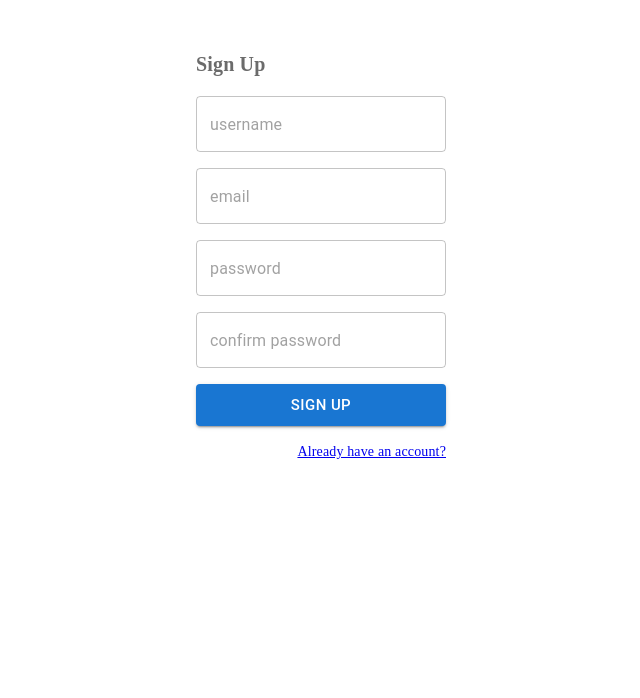
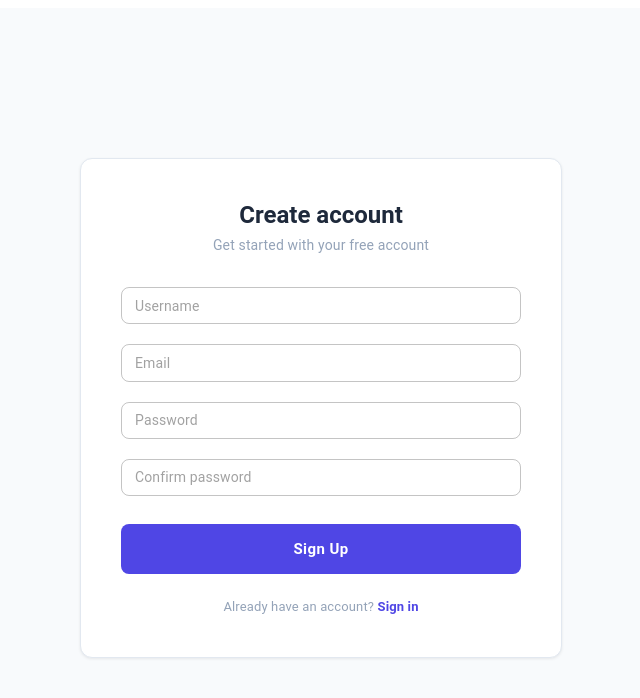
Before and after one commit to devazimi/RankUp, a Next.js app: page /register in a window 1280 px wide. Shown: the top 698 px of the page, without its empty margins (319-959 px from the left). Built offline with nearby package versions, Linux system fonts and the light colour scheme.

Commit message:
login and signup page changed to a better ui/ux design

```diff
--- a/app/register/page.tsx
+++ b/app/register/page.tsx
@@ -5,151 +5,286 @@ import { Box, Button, Stack, TextField, Typography } from "@mui/material";
 import Link from "next/link";
 import z from "zod";
 
-// zod schema for client
 const registerSchema = z
   .object({
-    username: z.string().min(3, "username must be 4 char and more"),
-    email: z.string().email("incorrect email format"),
-    password: z.string().min(6, "password must be 6 char and more"),
+    username: z.string().min(3, "Username must be at least 3 characters"),
+    email: z.string().email("Please enter a valid email"),
+    password: z.string().min(6, "Password must be at least 6 characters"),
     confirmPassword: z.string(),
   })
   .refine((data) => data.password === data.confirmPassword, {
-    message: "incorrect confirm password",
+    message: "Passwords do not match",
     path: ["confirmPassword"],
   });
 
-export default function RegisterPage()  {
+export default function RegisterPage() {
   // eslint-disable-next-line @typescript-eslint/no-explicit-any
   const [errors, setErrors] = useState<any>({});
-  const [username, setUsername] = useState<string>("");
-  const [email, setEmail] = useState<string>("");
-  const [password, setPassword] = useState<string>("");
-  const [confirmPassword, setConfirmPassword] = useState<string>("");
+  const [username, setUsername] = useState("");
+  const [email, setEmail] = useState("");
+  const [password, setPassword] = useState("");
+  const [confirmPassword, setConfirmPassword] = useState("");
+  const [isLoading, setIsLoading] = useState(false);
+  const [serverError, setServerError] = useState("");
 
   const router = useRouter();
 
   const handleSubmit = async (e: FormEvent) => {
     e.preventDefault();
-    try {
-      const data = {
-        username,
-        email,
-        password,
-        confirmPassword,
-      };
+    setServerError("");
 
+    // Validation
+    const data = { username, email, password, confirmPassword };
     const result = registerSchema.safeParse(data);
 
     if (!result.success) {
-        const formattedErrors = result.error.format();
-        setErrors(formattedErrors);
-        console.log(errors);
+      setErrors(result.error.format());
       return;
     }
 
-      console.log("valid data: ", data);
-      setErrors(null);
+    setErrors({});
+    setIsLoading(true);
 
+    try {
       const res = await fetch("/api/auth/register", {
         method: "POST",
         headers: { "Content-Type": "application/json" },
         body: JSON.stringify({ username, email, password }),
       });
 
-      const validData = await res.json();
+      const responseData = await res.json();
 
       if (!res.ok) {
-        setErrors(validData.error || "something went wrong @registerPage");
+        setServerError(responseData.error || "Registration failed");
         return;
       }
 
-      console.log("register success!");
-
-      router.push("/login");
+      router.push("/login?registered=true");
     } catch (err) {
-      setErrors("error to register");
+      setServerError("Network error. Please try again.");
+    } finally {
+      setIsLoading(false);
     }
   };
 
-  // to make code shorter in TextField for error and helperText
   const getError = (fieldName: string) => {
     return errors?.[fieldName]?._errors?.[0];
   };
 
   return (
     <Box
-      component={"section"}
       sx={{
+        minHeight: "100vh",
         display: "flex",
         alignItems: "center",
         justifyContent: "center",
-        margin: "auto",
+        bgcolor: "#f8fafc",
+        px: 2,
       }}
     >
       <Box
+        sx={{
+          width: "100%",
+          maxWidth: 400,
+          bgcolor: "white",
+          borderRadius: 3,
+          boxShadow: "0 1px 3px rgba(0,0,0,0.08)",
+          border: "1px solid #e2e8f0",
+          p: { xs: 3, sm: 5 },
+        }}
+      >
+        {/* Header */}
+        <Box sx={{ mb: 4, textAlign: "center" }}>
+          <Typography
+            variant="h5"
+            sx={{
+              fontWeight: 700,
+              color: "#1e293b",
+              mb: 0.5,
+              fontSize: { xs: 20, sm: 24 },
+            }}
+          >
+            Create account
+          </Typography>
+          <Typography variant="body2" sx={{ color: "#94a3b8", fontSize: 14 }}>
+            Get started with your free account
+          </Typography>
+        </Box>
+
+        {/* Form */}
+        <Box
           component="form"
           onSubmit={handleSubmit}
+          sx={{ display: "flex", flexDirection: "column", gap: 2.5 }}
+        >
+          <TextField
+            fullWidth
+            placeholder="Username"
+            value={username}
+            onChange={(e) => {
+              setUsername(e.target.value);
+              if (errors.username) {
+                const newErrors = { ...errors };
+                delete newErrors.username;
+                setErrors(newErrors);
+              }
+            }}
+            error={!!getError("username")}
+            helperText={getError("username")}
+            size="small"
             sx={{
-          display: "flex",
-          flexDirection: "column",
-          //   margin: "auto",
-          gap: 2,
-          padding: 5,
+              "& .MuiOutlinedInput-root": {
+                borderRadius: 2,
+                fontSize: 14,
+                "&:hover fieldset": {
+                  borderColor: "#4f46e5",
+                },
+              },
+            }}
+          />
+
+          <TextField
+            fullWidth
+            type="email"
+            placeholder="Email"
+            value={email}
+            onChange={(e) => {
+              setEmail(e.target.value);
+              if (errors.email) {
+                const newErrors = { ...errors };
+                delete newErrors.email;
+                setErrors(newErrors);
+              }
+            }}
+            error={!!getError("email")}
+            helperText={getError("email")}
+            size="small"
+            sx={{
+              "& .MuiOutlinedInput-root": {
+                borderRadius: 2,
+                fontSize: 14,
+                "&:hover fieldset": {
+                  borderColor: "#4f46e5",
+                },
+              },
+            }}
+          />
+
+          <TextField
+            fullWidth
+            type="password"
+            placeholder="Password"
+            value={password}
+            onChange={(e) => {
+              setPassword(e.target.value);
+              if (errors.password) {
+                const newErrors = { ...errors };
+                delete newErrors.password;
+                setErrors(newErrors);
+              }
+            }}
+            error={!!getError("password")}
+            helperText={getError("password")}
+            size="small"
+            sx={{
+              "& .MuiOutlinedInput-root": {
+                borderRadius: 2,
+                fontSize: 14,
+                "&:hover fieldset": {
+                  borderColor: "#4f46e5",
+                },
+              },
+            }}
+          />
+
+          <TextField
+            fullWidth
+            type="password"
+            placeholder="Confirm password"
+            value={confirmPassword}
+            onChange={(e) => {
+              setConfirmPassword(e.target.value);
+              if (errors.confirmPassword) {
+                const newErrors = { ...errors };
+                delete newErrors.confirmPassword;
+                setErrors(newErrors);
+              }
+            }}
+            error={!!getError("confirmPassword")}
+            helperText={getError("confirmPassword")}
+            size="small"
+            sx={{
+              "& .MuiOutlinedInput-root": {
+                borderRadius: 2,
+                fontSize: 14,
+                "&:hover fieldset": {
+                  borderColor: "#4f46e5",
+                },
+              },
+            }}
+          />
+
+          {/* Server Error */}
+          {serverError && (
+            <Typography
+              sx={{
+                color: "#ef4444",
+                fontSize: 13,
+                textAlign: "center",
+                bgcolor: "#fef2f2",
+                py: 1.5,
+                borderRadius: 2,
+                border: "1px solid #fee2e2",
               }}
             >
-        <Typography
-          variant="h6"
-          fontFamily="inherit"
-          fontWeight={"bold"}
-          color="#6b6b6b"
-        >
-          Sign Up
-        </Typography>
-        <TextField
-          sx={{ width: 250 }}
-          value={username}
-          placeholder="username"
-          onChange={(e) => setUsername(e.target.value)}
-          error={!!getError("username")}
-          helperText={getError("username")}
-        />
-        <TextField
-          sx={{ width: 250 }}
-          value={email}
-          placeholder="email"
-          onChange={(e) => setEmail(e.target.value)}
-          error={!!getError("email")}
-          helperText={getError("email")}
-        />
-        <TextField
-          sx={{ width: 250 }}
-          value={password}
-          placeholder="password"
-          onChange={(e) => setPassword(e.target.value)}
-          error={!!getError("password")}
-          helperText={getError("password")}
-        />
-        <TextField
-          sx={{ width: 250 }}
-          value={confirmPassword}
-          placeholder="confirm password"
-          onChange={(e) => setConfirmPassword(e.target.value)}
-          error={!!getError("confirmPassword")}
-          helperText={getError("confirmPassword")}
-        />
-        {errors && errors._errors && errors._errors._errors && (
-          <Typography color="error" sx={{ mt: 2 }}>
-            {errors._errors._errors[0]}
+              {serverError}
             </Typography>
           )}
-        <Button type="submit" variant="contained" size="large" sx={{}}>
-          Sign Up
+
+          <Button
+            type="submit"
+            fullWidth
+            disabled={isLoading}
+            variant="contained"
+            sx={{
+              mt: 1,
+              py: 1.5,
+              bgcolor: "#4f46e5",
+              borderRadius: 2,
+              textTransform: "none",
+              fontWeight: 600,
+              fontSize: 15,
+              boxShadow: "none",
+              "&:hover": {
+                bgcolor: "#4338ca",
+                boxShadow: "none",
+              },
+              "&:disabled": {
+                bgcolor: "#e2e8f0",
+                color: "#94a3b8",
+              },
+            }}
+          >
+            {isLoading ? "Creating account..." : "Sign Up"}
           </Button>
-        <Stack flexDirection={"row"} sx={{ justifyContent: "flex-end" }}>
-          <Typography variant="body2" fontFamily="inherit">
-            <Link href={"/login"}>Already have an account?</Link>
+        </Box>
+
+        {/* Footer */}
+        <Box sx={{ mt: 3, textAlign: "center" }}>
+          <Typography variant="body2" sx={{ color: "#94a3b8", fontSize: 13 }}>
+            Already have an account?{" "}
+            <Link
+              href="/login"
+              style={{
+                color: "#4f46e5",
+                fontWeight: 600,
+                textDecoration: "none",
+              }}
+            >
+              Sign in
+            </Link>
           </Typography>
-        </Stack>
+        </Box>
       </Box>
     </Box>
   );
```
Also changed, not shown: app/login/page.tsx (+192 -87 lines), 1 other file (tests, documents, lock files or other folders). Lines whose indentation alone changed are shown as unchanged.
